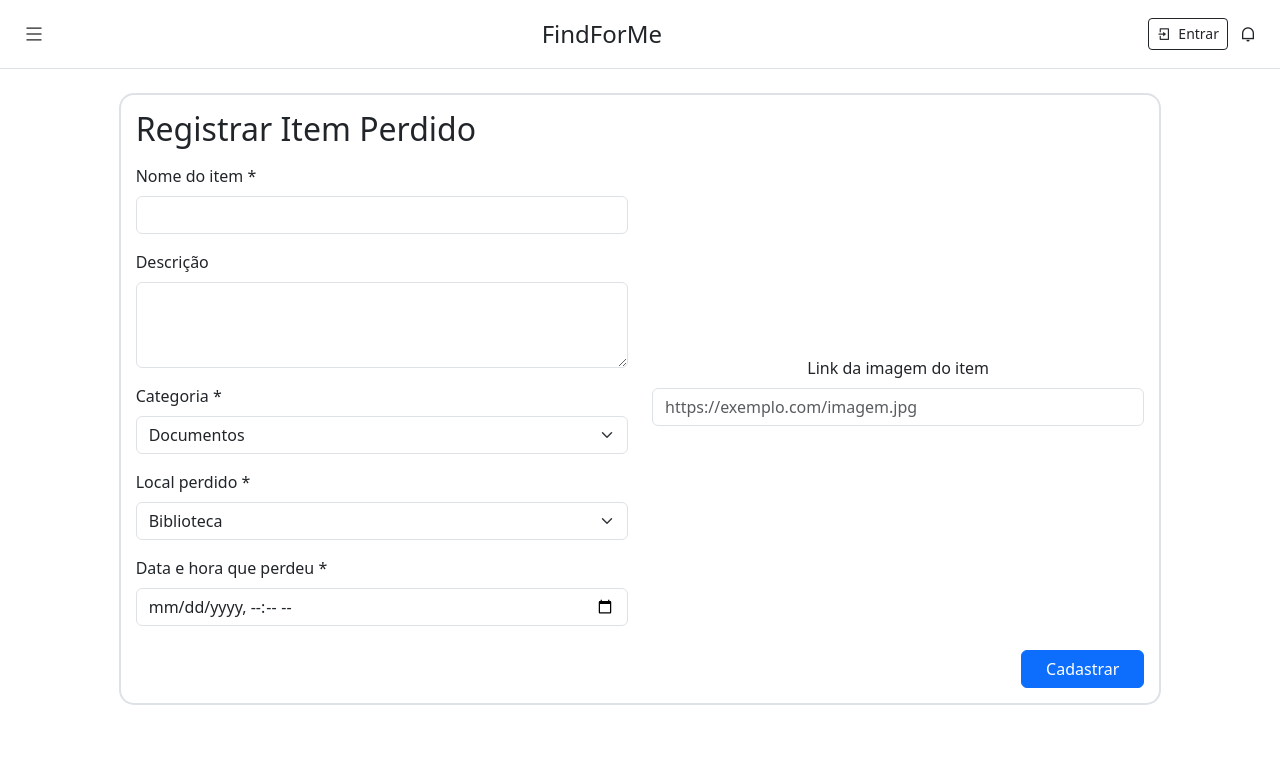
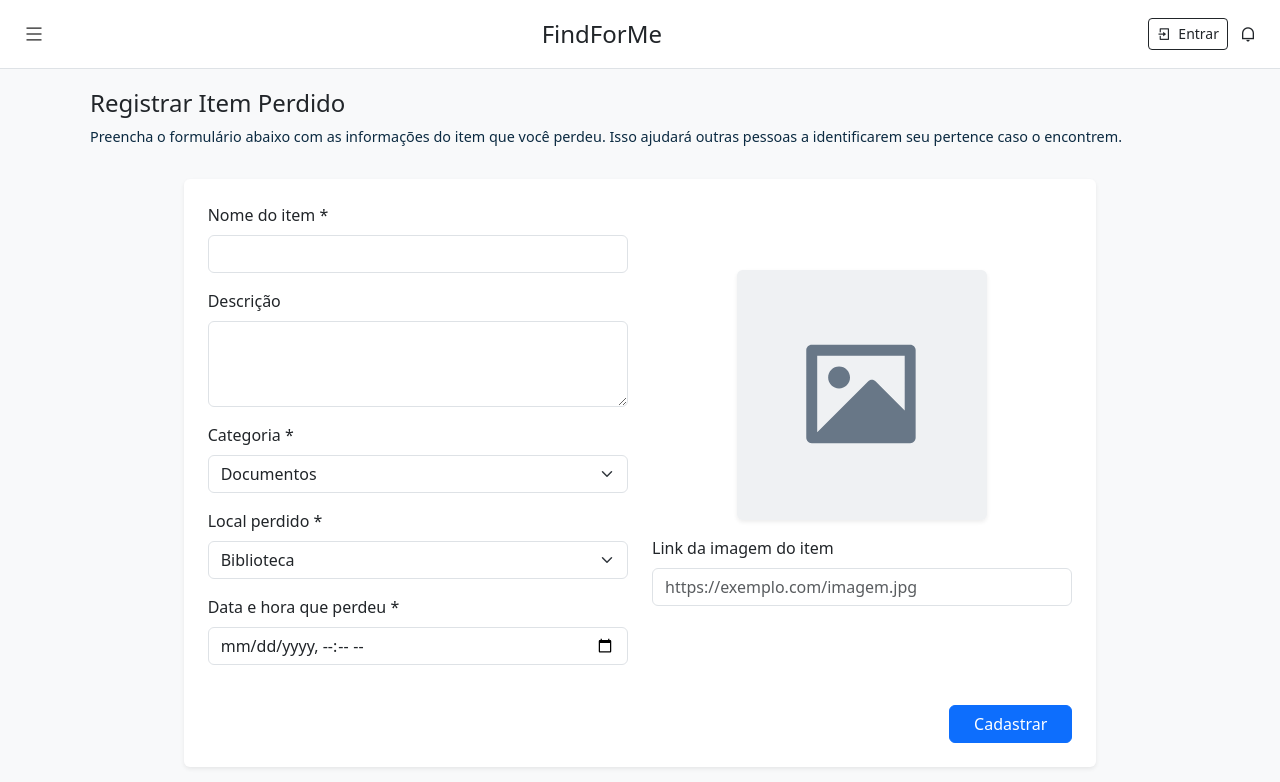
Before and after one commit to oDaviML/FindForMe, a website with bundled scripts: page public/cadastro-item-perdido.html in a window 1280 px wide. Built offline with nearby package versions, Linux system fonts and the light colour scheme; data requests are answered from the project's data file.

Commit message:
feat: improve item registration forms with enhanced layout and image preview functionality

```diff
--- a/public/assets/css/login-register.css
+++ b/public/assets/css/login-register.css
@@ -1,6 +1,3 @@
-body {
-  background-color: #fff;
-}
 .login-container,
 .register-container {
   min-height: 100vh;
--- a/public/assets/js/cadastro-encontrado.js
+++ b/public/assets/js/cadastro-encontrado.js
@@ -46,10 +46,8 @@ document.addEventListener('DOMContentLoaded', () => {
     const url = this.value.trim();
     if (url) {
       imagePreview.src = url;
-      imagePreview.classList.remove('d-none');
     } else {
       imagePreview.src = './assets/img/placeholder.svg';
-      imagePreview.classList.add('d-none');
     }
   });
 
--- a/public/assets/js/cadastro-perdido.js
+++ b/public/assets/js/cadastro-perdido.js
@@ -49,10 +49,8 @@ document.addEventListener('DOMContentLoaded', () => {
     const url = this.value.trim();
     if (url) {
       imagePreview.src = url;
-      imagePreview.classList.remove('d-none');
     } else {
       imagePreview.src = './assets/img/placeholder.svg';
-      imagePreview.classList.add('d-none');
     }
   });
 
--- a/public/cadastro-item-perdido.html
+++ b/public/cadastro-item-perdido.html
@@ -23,33 +23,55 @@
     <header id="header-container"></header>
 
     <!-- Conteúdo principal -->
-    <div class="container-fluid py-4">
+    <div class="container content-wrapper">
+      <div class="row mb-3">
+        <div class="col">
+          <h1 class="page-title">Registrar Item Perdido</h1>
+          <p class="page-description">
+            Preencha o formulário abaixo com as informações do item que você
+            perdeu. Isso ajudará outras pessoas a identificarem seu pertence
+            caso o encontrem.
+          </p>
+        </div>
+      </div>
+
       <div class="row justify-content-center">
         <div class="col-12 col-lg-10">
-          <div class="content-card">
-            <h2 class="main-title mb-3">Registrar Item Perdido</h2>
-            <form id="lost-item-form" autocomplete="off">
+          <form
+            id="lost-item-form"
+            class="bg-white p-4 rounded shadow-sm"
+            autocomplete="off"
+          >
             <div class="row g-4">
               <div class="col-md-6">
+                <div class="mb-3">
                   <label for="name" class="form-label">Nome do item *</label>
                   <input type="text" class="form-control" id="name" required />
-                  <label for="description" class="form-label mt-3"
-                    >Descrição</label
-                  >
+                </div>
+
+                <div class="mb-3">
+                  <label for="description" class="form-label">Descrição</label>
                   <textarea
                     class="form-control"
                     id="description"
                     rows="3"
                   ></textarea>
-                  <label for="category" class="form-label mt-3"
-                    >Categoria *</label
-                  >
+                </div>
+
+                <div class="mb-3">
+                  <label for="category" class="form-label">Categoria *</label>
                   <select class="form-select" id="category" required></select>
-                  <label for="location" class="form-label mt-3"
+                </div>
+
+                <div class="mb-3">
+                  <label for="location" class="form-label"
                     >Local perdido *</label
                   >
                   <select class="form-select" id="location" required></select>
-                  <label for="lostAt" class="form-label mt-3"
+                </div>
+
+                <div class="mb-3">
+                  <label for="lostAt" class="form-label"
                     >Data e hora que perdeu *</label
                   >
                   <input
@@ -59,25 +81,34 @@
                     required
                   />
                 </div>
+              </div>
               <div
                 class="col-md-6 d-flex flex-column align-items-center justify-content-center"
               >
+                <div class="w-100 mb-3 text-center">
+                  <img
+                    id="imagePreview"
+                    src="./assets/img/placeholder.svg"
+                    class="img-fluid rounded shadow-sm"
+                    style="
+                      max-height: 250px;
+                      background: #f8f9fa;
+                      object-fit: contain;
+                    "
+                    alt="Preview da imagem"
+                  />
+                </div>
+                <div class="w-100 mb-2">
                   <label for="photoUrl" class="form-label"
                     >Link da imagem do item</label
                   >
                   <input
-                    class="form-control mb-2"
+                    class="form-control"
                     type="url"
                     id="photoUrl"
                     placeholder="https://exemplo.com/imagem.jpg"
                   />
-                  <img
-                    id="imagePreview"
-                    src="./assets/img/placeholder.svg"
-                    class="img-fluid rounded d-none"
-                    style="max-height: 220px; background: #f8f9fa"
-                    alt="Preview"
-                  />
+                </div>
               </div>
             </div>
             <div class="mt-4 text-end">
@@ -86,7 +117,6 @@
               </button>
             </div>
           </form>
-          </div>
         </div>
       </div>
     </div>
```
Also changed, not shown: public/cadastro-item-encontrado.html (+51 -21 lines). Lines whose indentation alone changed are shown as unchanged.
